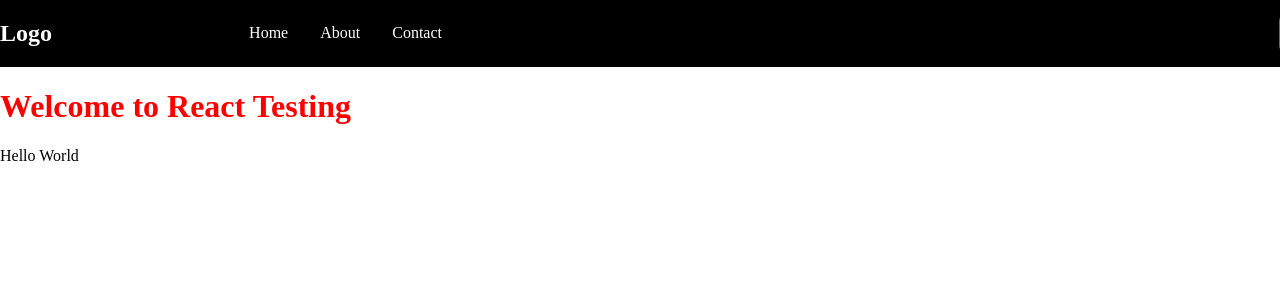
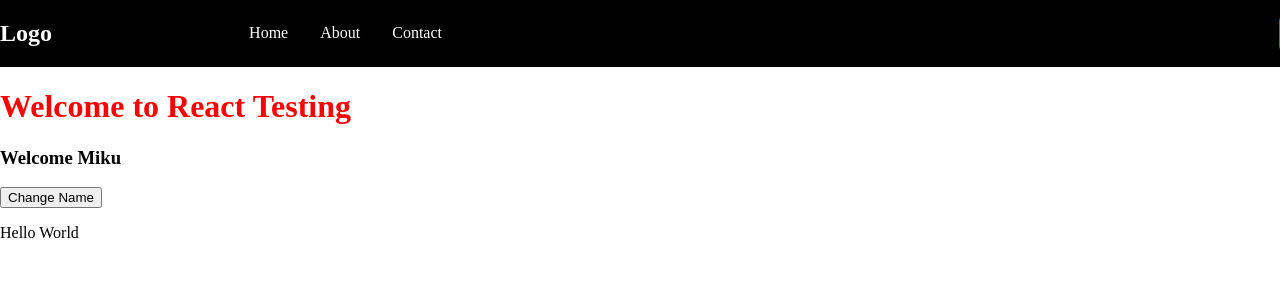
Before and after one commit to muskanyadav24/React_Js_Basics, a React (Vite) app in the folder React_Testing/: page / in a window 1280 px wide. Shown: the top 300 px of the page. Built offline with nearby package versions, Linux system fonts and the light colour scheme.

Commit message:
States_Effects

```diff
--- a/React_Testing/src/App.jsx
+++ b/React_Testing/src/App.jsx
@@ -1,13 +1,42 @@
+import { useState , useEffect} from 'react'
 import Header from './components/Header/Header'
 import Test from './components/Test/Test'
 import Demo from './components/Demo/Demo'
 import './App.css'
 
 function App() {
+
+  // let name = "Miku";
+
+  const [name, setName ] = useState("Miku");
+
+  const handlNameChange = () => {
+    setName("muku24");
+  }
+
+  useEffect(() => {
+    console.log("Component all render");
+  });
+
+  useEffect(() => {
+    console.log("Component mounted");
+  }, []);
+
+  useEffect(() => {
+    console.log("Component updated");
+  }, [name]);
+
+  useEffect(() => {
+    console.log("Component unmounted");
+    return () => {
+      console.log("Component unmounted");
+    }
+  }, []);
+
   return (
     <>
       <Header />
-      <Test color="red"/>
+      <Test color="red" name={name} handlNameChange={handlNameChange}/>
       <Demo />
     </>
   )
--- a/React_Testing/src/components/Test/Test.jsx
+++ b/React_Testing/src/components/Test/Test.jsx
@@ -2,6 +2,10 @@ const Test = (props) => {
     return (
         <div>
             <h1 style={{color:props.color}}>Welcome to React Testing</h1>
+
+
+            <h3>Welcome {props.name}</h3>
+            <button onClick={props.handlNameChange}>Change Name</button>
         </div>
     );
 };
```
